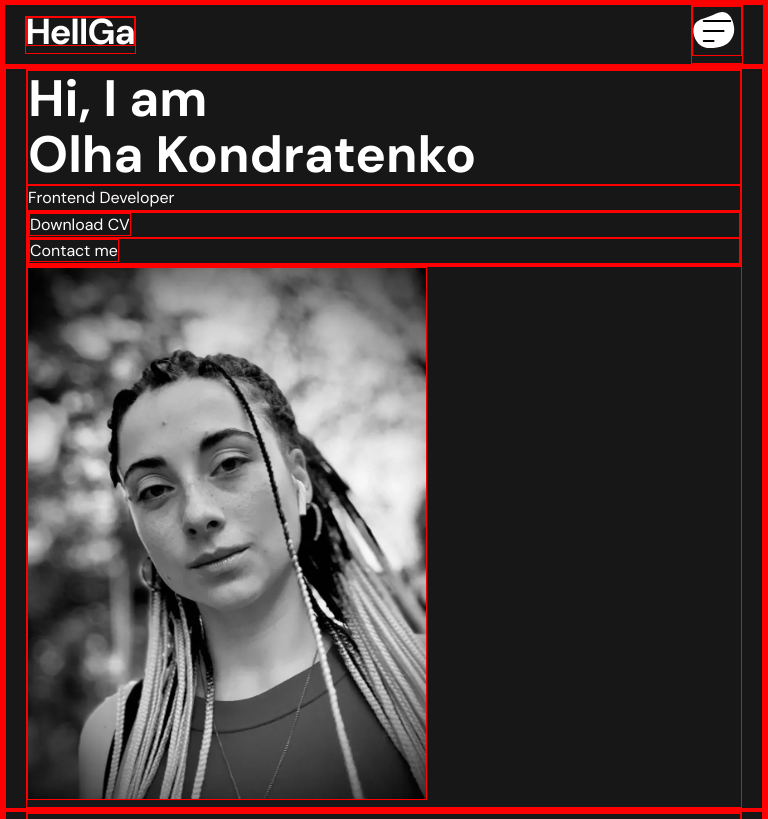
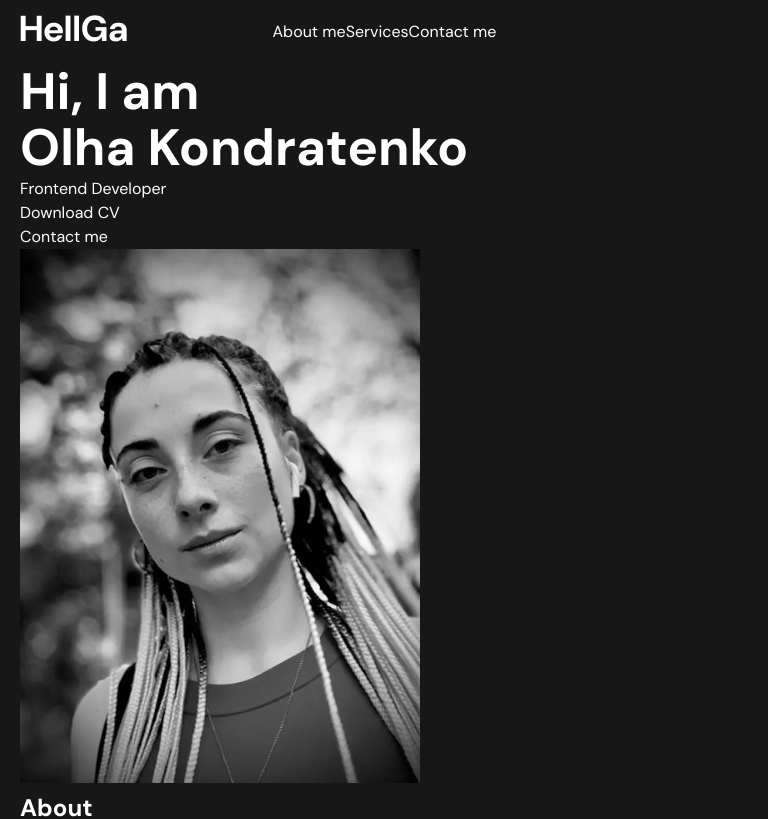
Before and after one commit to Kondratenko666Olga/portfolio, a React (Vite) app: page / in a window 768 px wide. Shown: the top 819 px of the page. Built offline with nearby package versions, Linux system fonts and the light colour scheme; the HTML template or start-up script is replaced by a standard one.

Commit message:
elem positions header fixed

```diff
--- a/src/components/Header/Header.scss
+++ b/src/components/Header/Header.scss
@@ -1,6 +1,7 @@
 @use '../../styles/main.scss' as *;
 
 header {
+  padding: 15px 0;
   .container {
     @include flex(row, space-between, center);
   }
@@ -22,17 +23,18 @@ header {
       fill: #27ae60;
     };
   }
+  @media (min-width: 768px) {
+    display: none;
+}
 }
 .active {
   display: flex;
 }
 .menu {
   display: none;
-}
-@media (max-width: 768px) {
-  .menu {
+  @media (min-width: 768px) {
     width: 100%;
     max-width: 330px;
-    display: none;
-  }
+    display: flex;
 }
+}
--- a/src/components/Main/Introduct/Introduct.scss
+++ b/src/components/Main/Introduct/Introduct.scss
@@ -1,3 +1,6 @@
+@use '../../../styles/mixins.scss' as *;
+
+
 .introdict-img {
   img {
     max-width: 400px;
--- a/src/styles/main.scss
+++ b/src/styles/main.scss
@@ -1,5 +1,4 @@
 @use 'variables' as *;
-@use './modules/app';
 @forward './mixins.scss';
 
 /* Основний файл SCSS */
@@ -8,7 +7,6 @@
   margin: 0;
   padding: 0;
   box-sizing: border-box;
-  border: 1px solid red;
 }
 
 :root {
--- a/src/styles/modules/_app.scss
+++ /dev/null
@@ -1,8 +0,0 @@
-// Стилі для App.jsx
-
-@use '../variables' as *;
-
-#root {
-  display: flex;
-  flex-direction: column;
-}
```
